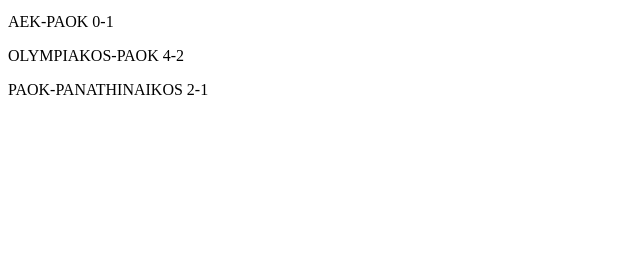
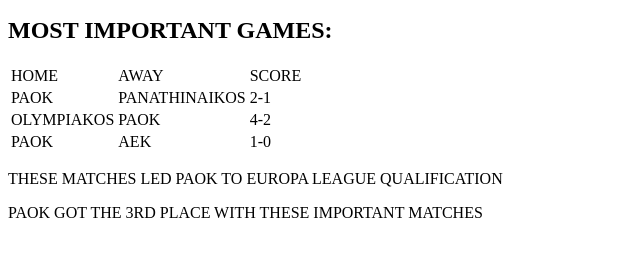
Before and after one commit to SOKRATES1234/website, a plain HTML site: page index.html in a window 1280 px wide. Shown: the part 369-626 px from the top of the page, without its empty margins (0-640 px from the left). Drawn offline with Linux system fonts and the light colour scheme.

Commit message:
Update index.html

```diff
--- a/index.html
+++ b/index.html
@@ -5,13 +5,35 @@
   </head>
   <body>
     <header>
-      <p>AEK-PAOK 0-1</p>
+      <h2>MOST IMPORTANT GAMES:</h2>
+      <table>
+        <tr>
+          <td>HOME</td></td>
+          <td>AWAY</td>
+          <td>SCORE</td>
+        </tr>
+        <tr>
+          <td>PAOK</td>
+          <td>PANATHINAIKOS</td>
+          <td>2-1</td>
+        </tr>
+        <tr>
+          <td>OLYMPIAKOS</td>
+          <td>PAOK</td>
+          <td>4-2</td>
+        </tr>
+        <tr>
+          <td>PAOK</td>
+          <td>AEK</td>
+          <td>1-0</td>
+        </tr>
+      </table>
     </header>
     <main>
-      <p>OLYMPIAKOS-PAOK 4-2</p>
+       <p>THESE MATCHES LED PAOK TO EUROPA LEAGUE QUALIFICATION</p>
     </main>
     <footer>
-       PAOK-PANATHINAIKOS 2-1
+        <p>PAOK GOT THE 3RD PLACE WITH THESE IMPORTANT MATCHES</p>
     </footer>
   </body>
 <html>
```
